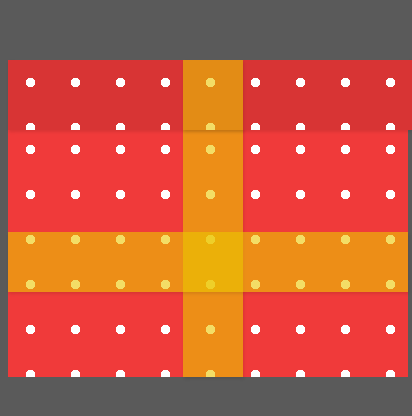
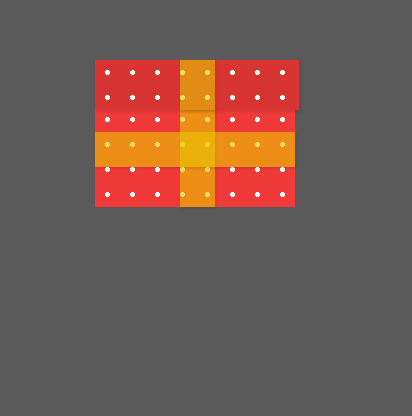
Before and after one commit to thebasilugo/animated-box, a plain HTML site: page index.html in a window 390 px wide. Shown: the part 118-534 px from the top of the page, 412 px wide, since content can reach past the window. Drawn offline with Linux system fonts and the light colour scheme.

Commit message:
mobile responsive styles

```diff
--- a/styles.css
+++ b/styles.css
@@ -10,7 +10,12 @@
 
 body {
   background: var(--dark-color);
+  overflow: hidden;
   padding-top: 170px;
+}
+
+.container {
+  width: 100%;
 }
 
 .present {
@@ -105,3 +110,64 @@ span {
 .present:hover .promo {
   top: -80px;
 }
+
+@media only screen and (max-width: 415px) {
+  /* for mobile phones */
+  .container {
+    width: 250px;
+    margin: 0 auto;
+  }
+
+  .present {
+    width: 200px;
+  }
+
+  .lid, .box {
+    background-size: 25px 25px;
+  }
+
+  .lid {
+    width: 200px;
+    height: 50px;
+  }
+
+  .box {
+    width: 200px;
+    height: 100px;
+    transition: all ease-in-out 0.4s;
+  }
+
+  .box span:first-child, .lid span{
+    height: 100%;
+    width: 35px;
+    left: 85px;
+  }
+
+  .box span:last-child{
+    height: 35px;
+    width: 100%;
+    top: 25px;
+  }
+
+  .promo p {
+    font-size: 16px;
+  }
+
+  .promo h2 {
+    font-size: 20px;
+  }
+
+  .present:hover .lid {
+    top: -60px;
+    transform: rotateZ(10deg);
+    left: 10px;
+  }
+
+  .present:hover .box {
+    top: 10px;
+  }
+
+  .present:hover .promo {
+    top: -40px;
+  }
+}
```
